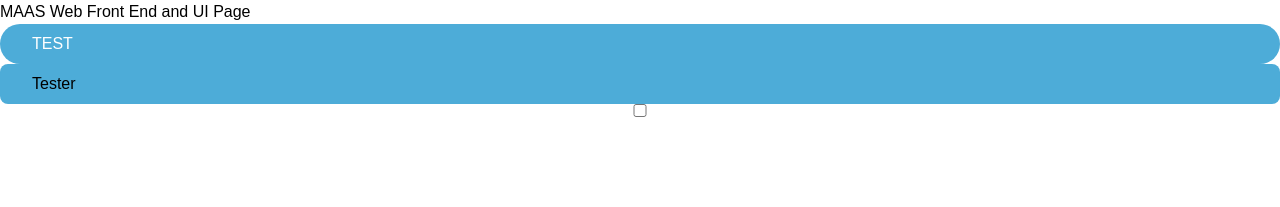
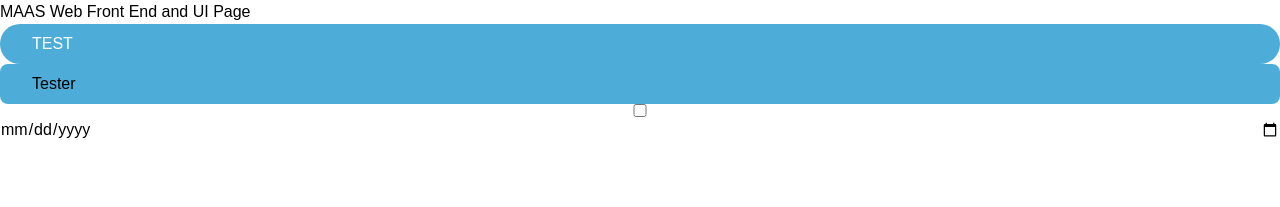
Before and after one commit to OracleTuxedo/bcap-fe, a Next.js app: page /ui in a window 1280 px wide. Shown: the top 207 px of the page. Built offline with nearby package versions, Linux system fonts and the light colour scheme.

Commit message:
checkbox and date

```diff
--- a/src/components/atoms/Checkbox.tsx
+++ b/src/components/atoms/Checkbox.tsx
@@ -1,12 +1,12 @@
 export interface CheckBoxInterface {
     name : string;
     value : boolean;
-    onClickHandler : () => void;
+    onChangeHandler : () => void;
 }
 
-const CheckBox = ({ name, value, onClickHandler } : CheckBoxInterface ) => {
+const CheckBox = ({ name, value, onChangeHandler } : CheckBoxInterface ) => {
     return(
-        <input type="checkbox" name={`CheckBox-${name}`} checked={value} onClick={onClickHandler} />
+        <input type="checkbox" name={`CheckBox-${name}`} checked={value} onChange={onChangeHandler} />
     )
 }
 
--- /dev/null
+++ b/src/components/atoms/Date.tsx
@@ -0,0 +1,13 @@
+export interface DateInterface {
+    name : string;
+    value?: string;
+    onChangeHandler : (e : React.FormEvent<HTMLInputElement>) => void;
+}
+
+const Date = ({ name, value, onChangeHandler } : DateInterface) => {
+    return (
+        <input type="date" name={name} value={value} onChange={onChangeHandler}/>
+    )
+}
+
+export default Date;
--- a/src/components/atoms/index.ts
+++ b/src/components/atoms/index.ts
@@ -4,6 +4,7 @@ import Button from "./Button";
 import Text from "./Text";
 import Badge from "./Badge";
 import Checkbox from "./Checkbox";
+import Date from "./Date";
 
 export {
     Seo,
@@ -12,4 +13,5 @@ export {
     Text,
     Badge,
     Checkbox,
+    Date,
 }
--- a/src/pages/ui/index.tsx
+++ b/src/pages/ui/index.tsx
@@ -1,9 +1,10 @@
-import { Badge, Button, Container, Checkbox, Seo, Text } from '@/components';
+import { Badge, Button, Container, Checkbox, Seo, Text, Date } from '@/components';
 import { SizeEnum, TextColorEnum } from '@/enums';
 import { useState } from 'react';
 
 const UiPage = () => {
     const [CheckboxState, setCheckboxState] = useState<boolean>(false);
+    const [DateState, setDateState] = useState<string>('');
 
 return (
         <Container>
@@ -16,7 +17,8 @@ return (
                 <Badge>
                     <Text>Tester</Text>
                 </Badge>
-                <Checkbox name='test' value={CheckboxState} onClickHandler={() => {setCheckboxState((prev) => !prev)}}/>
+                <Checkbox name='test' value={CheckboxState} onChangeHandler={() => {setCheckboxState((prev) => !prev)}}/>
+                <Date name='date-test' value={DateState} onChangeHandler={(e : React.FormEvent<HTMLInputElement>) => setDateState(e.currentTarget.value)} />
             </Container>
         </Container>
     );
```
